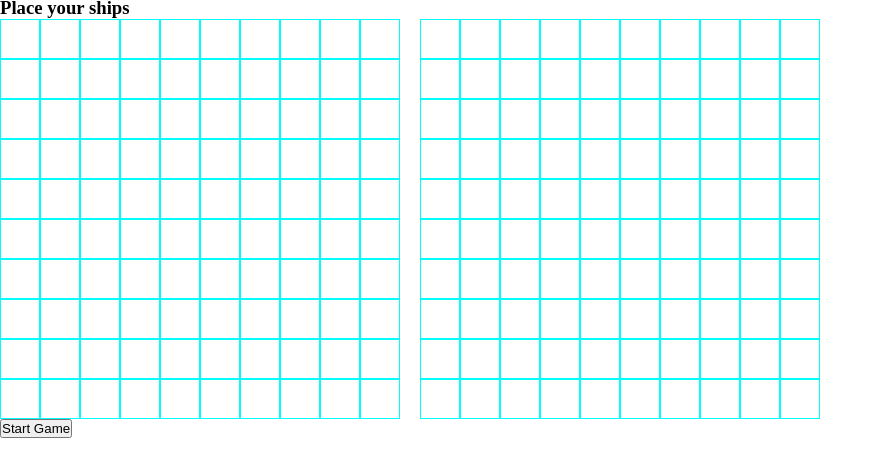
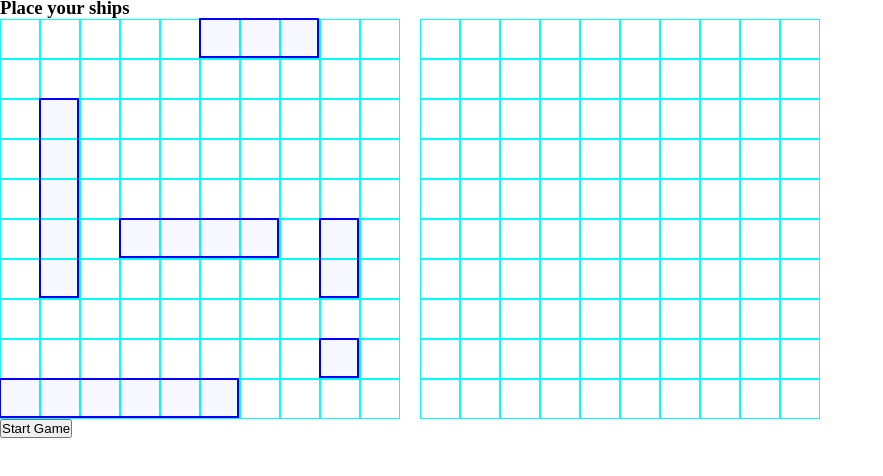
Before and after one commit to Bojan227/battleship_game, a website built with webpack: page src/index.html in a window 1280 px wide. Shown: the part 40-516 px from the top of the page, without its empty margins (0-883 px from the left). Built offline with nearby package versions, Linux system fonts and the light colour scheme.

Commit message:
Add styling to the ships

```diff
--- a/src/index.js
+++ b/src/index.js
@@ -4,7 +4,7 @@ import dom from './dom';
 import styles from './style.css';
 
 const gameFlow = (() => {
-    const {createBoard} = dom;
+    const {createBoard, displayShips} = dom;
     const container = document.querySelector('.container');
     const mainBoard = document.querySelector('.user-board');
     const enemyBoard = document.querySelector('.enemy-board');
@@ -28,5 +28,6 @@ const gameFlow = (() => {
     createBoard(mainPlayer.getArray(), mainBoard);
     createBoard(mainPlayer.getArray(), enemyBoard);
 
+    displayShips(mainPlayerCoord);
     console.log(mainPlayer.getArray());
 })();
--- a/src/style.css
+++ b/src/style.css
@@ -22,3 +22,23 @@ h1 {
     border: 1px solid aqua;
     text-align: center;
 }
+
+.user-board {
+    z-index: 0;
+}
+.user-board > div,
+.enemy-board > div {
+    position: relative;
+}
+.user-board > div > h3,
+.enemy-board > div > h3 {
+    z-index: 1000;
+}
+.user-board > div > div {
+    position: absolute;
+    z-index: 1;
+    top: 0;
+    margin: -2.5px;
+    border: 2px solid #00f;
+    background: rgba(0, 0, 255, 0.03);
+}
```
Also changed, not shown: dist/main.js.
